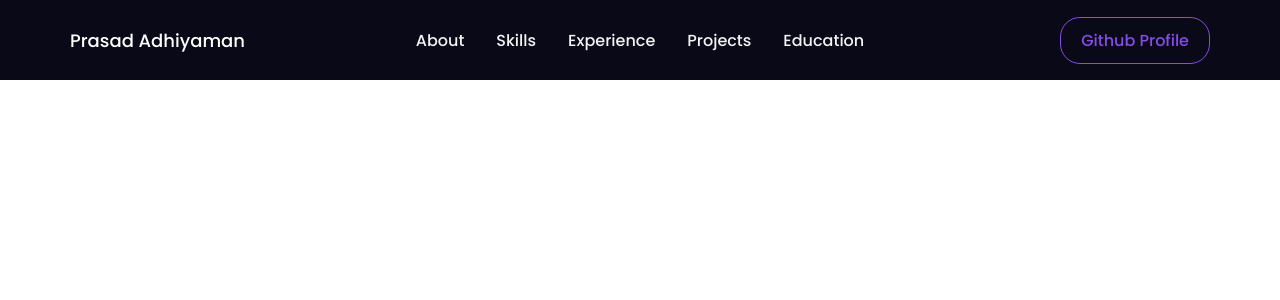
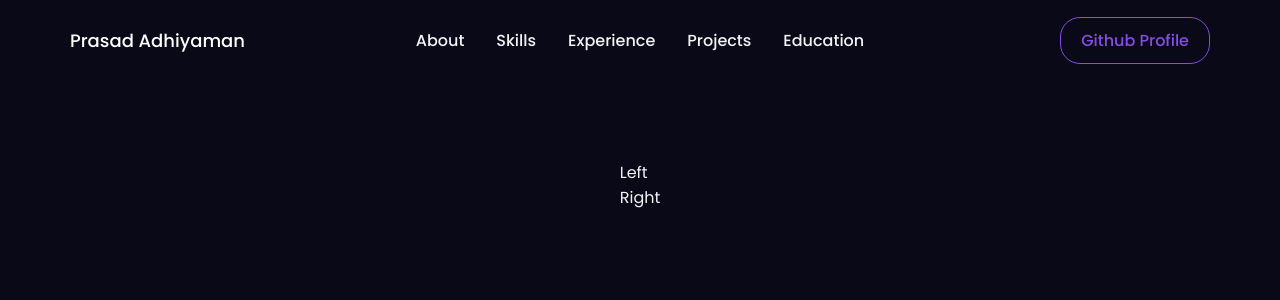
Before and after one commit to Prasad-adhi/Portfolio-react, a React (Create React App) app: page / in a window 1280 px wide. Shown: the top 300 px of the page. Built offline with nearby package versions, Linux system fonts and the light colour scheme.

Commit message:
Hero Container

```diff
--- a/src/App.js
+++ b/src/App.js
@@ -2,11 +2,24 @@ import styled, { ThemeProvider } from "styled-components";
 import {darkTheme,lightTheme} from "./utils/Themes";
 import Navbar from "./components/Navbar";
 import { BrowserRouter, Router } from "react-router-dom";
+import Hero from "./components/sections/Hero";
+
+const Body = styled.div`
+  background-color: ${({theme}) => theme.bg};
+  color: ${({theme}) => theme.text_primary};
+  width: 100%;
+  height: 90vh;
+  overflow-x: hidden;
+  position: relative;
+`;
 
 function App() {
   return <ThemeProvider theme={darkTheme}>
     <BrowserRouter>
       <Navbar/>
+      <Body>
+        <Hero />
+      </Body>
     </BrowserRouter>
   </ThemeProvider>
 }
--- /dev/null
+++ b/src/components/sections/Hero.jsx
@@ -0,0 +1,39 @@
+import React from 'react';
+import styled from "styled-components";
+
+const HeroContainer = styled.div`
+    display: flex;
+    justify-content: center;
+    position: relative;
+    padding: 80px 30px;
+    z-index: 1;
+
+    @media (max-width: 960 px){
+        padding: 66px 16px;
+    }
+
+    @media (max-width: 640 px){
+        padding: 32px 16px;
+    }
+
+    clip-path: polygon(0 0, 100% 0, 100% 100%, 70% 95%, 0 100%);
+`;
+
+const HeroInnerContainer = styled.div``;
+const HeroLeftContainer = styled.div``;
+const HeroRightContainer = styled.div``;
+
+const Hero = () => {
+  return (
+    <div id="about">
+        <HeroContainer>
+            <HeroInnerContainer>
+                <HeroLeftContainer>Left</HeroLeftContainer>
+                <HeroRightContainer>Right</HeroRightContainer>
+            </HeroInnerContainer>
+        </HeroContainer>
+    </div>
+  )
+}
+
+export default Hero
```
